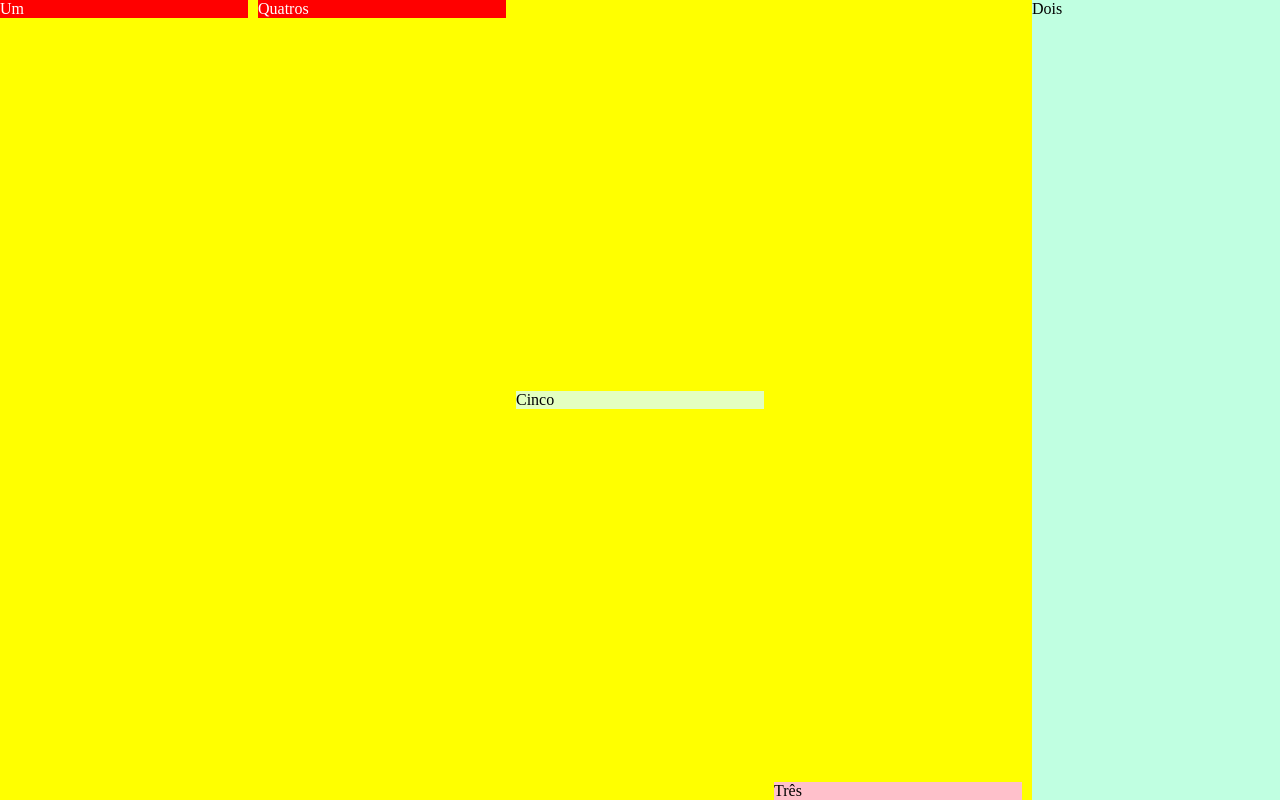
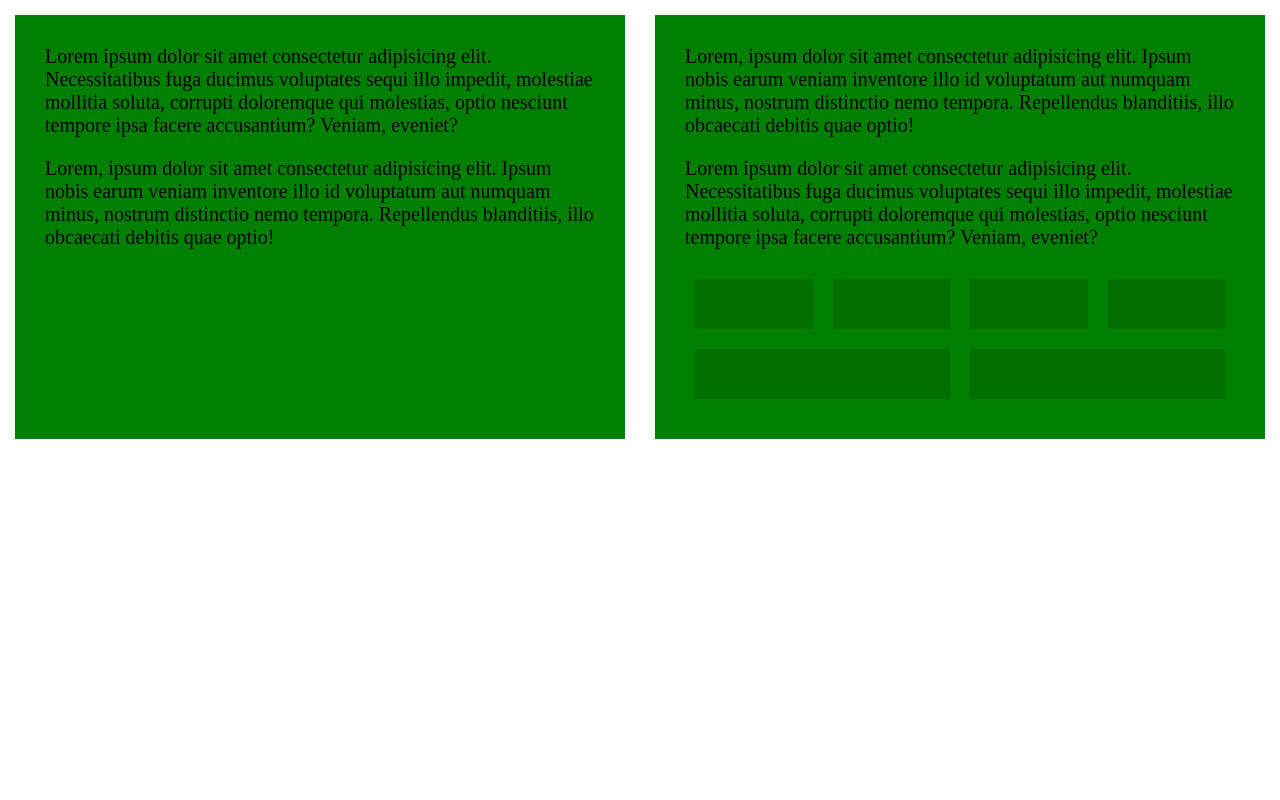
Before and after one commit to dednascimento/estudos_dev_br, a plain HTML site: page estudos_web/css/flexbox-aulas/flexbox4/index.html in a window 1280 px wide. Drawn offline with Linux system fonts and the light colour scheme.

```diff
--- a/estudos_web/css/flexbox-aulas/flexbox4/assets/css/style.css
+++ b/estudos_web/css/flexbox-aulas/flexbox4/assets/css/style.css
@@ -4,63 +4,34 @@
     box-sizing: border-box;
 }
 
-
-.flex-content {
-    display: flex;
-    justify-content: space-between;
-    align-items: flex-start;
-    flex-flow: row nowrap;
-    background-color: yellow;
-    height: 100vh;
-    gap: 10px;
+body {
+    font-size: 20px;
 }
 
-.flex-item {
-    width: 100%;
-    color: white;
-    background-color: red;
+.two-columns {
+    display: flex;
 }
 
-.flex-item:nth-child(3) {
-    color: black;
-    background-color: pink;
-    align-self: flex-end;
-    order: 3;
+p {
+    margin: 0 0 20px;
 }
 
-.flex-item:nth-child(2) {
-    color: black;
-    background-color: rgb(192, 255, 225);
-    align-self:stretch;
-    order: 4;
+.two-columns .col{
+    display: flex;
+    flex-direction: column;
+    background: green;
+    margin: 15px;
+    padding: 30px;
 }
 
-.flex-item:nth-child(5) {
-    color: black;
-    background-color: rgb(227, 255, 192);
-    align-self:center;
-    order: 2;
+.gallery {
+    flex-flow: row wrap;
+    display: flex;
 }
 
-
-/*
-
-    Flex-flow: Uma mistura do 'flex-direction' e do 'flex-wrap', logo com ele podemos definir a organização e o formato da quebra.
-
-    Flex-grow: o item passará a se esticar de forma responsiva para preencher o espaço de acordo com o número definido (0 ou 1)
-
-    Flex-basis: É uma proporção distribuida entre os items automaticamente, como se fosse um min-width.
-
-    Flex-shrink: é uma base para que o item não diminua mais ao alcançar a medida definida no 'Flex-basis' (0 ou 1)
-
-    ---- Temos o 'Flex' como um atalhos dos 3 itens acima:
-        flex: [grow] [shrink] [basis]
-
-
-    Align-self: podemos estar utilizando para alinhar um item em especifico daquele conteúdo, no caso utilizando ou o ID ou como ':nth-child()'
-
-    Order: pode ser utilizado para alinhar os conteúdos e a ordem de exibixão dentro do conteúdo.
-
-    Gap: espaço entre as colunas/linhas
-
-*/
+.gallery .img {
+    flex: 1 0 18%;
+    height: 50px;
+    background-color: rgba(4, 108, 0, 0.867);
+    margin: 10px;
+}
--- a/estudos_web/css/flexbox-aulas/flexbox4/index.html
+++ b/estudos_web/css/flexbox-aulas/flexbox4/index.html
@@ -7,12 +7,24 @@
     <link rel="stylesheet" href="./assets/css/style.css">
 </head>
 <body>
-    <div class="flex-content">
-        <div class="flex-item">Um</div>
-        <div class="flex-item">Dois</div>
-        <div class="flex-item">Três</div>
-        <div class="flex-item">Quatros</div>
-        <div class="flex-item">Cinco</div>
+    <div class="two-columns">
+        <div class="col">
+            <p>Lorem ipsum dolor sit amet consectetur adipisicing elit. Necessitatibus fuga ducimus voluptates sequi illo impedit, molestiae mollitia soluta, corrupti doloremque qui molestias, optio nesciunt tempore ipsa facere accusantium? Veniam, eveniet?</p>
+            <p>Lorem, ipsum dolor sit amet consectetur adipisicing elit. Ipsum nobis earum veniam inventore illo id voluptatum aut numquam minus, nostrum distinctio nemo tempora. Repellendus blanditiis, illo obcaecati debitis quae optio!</p>
+        </div>
+        <div class="col">
+            <p>Lorem, ipsum dolor sit amet consectetur adipisicing elit. Ipsum nobis earum veniam inventore illo id voluptatum aut numquam minus, nostrum distinctio nemo tempora. Repellendus blanditiis, illo obcaecati debitis quae optio!</p>
+            <p>Lorem ipsum dolor sit amet consectetur adipisicing elit. Necessitatibus fuga ducimus voluptates sequi illo impedit, molestiae mollitia soluta, corrupti doloremque qui molestias, optio nesciunt tempore ipsa facere accusantium? Veniam, eveniet?</p>
+            <div class="gallery">
+                <div class="img"></div>
+                <div class="img"></div>
+                <div class="img"></div>
+                <div class="img"></div>
+                <div class="img"></div>
+                <div class="img"></div>
+            </div>
+        </div>
+
     </div>
 </body>
 </html>
```
